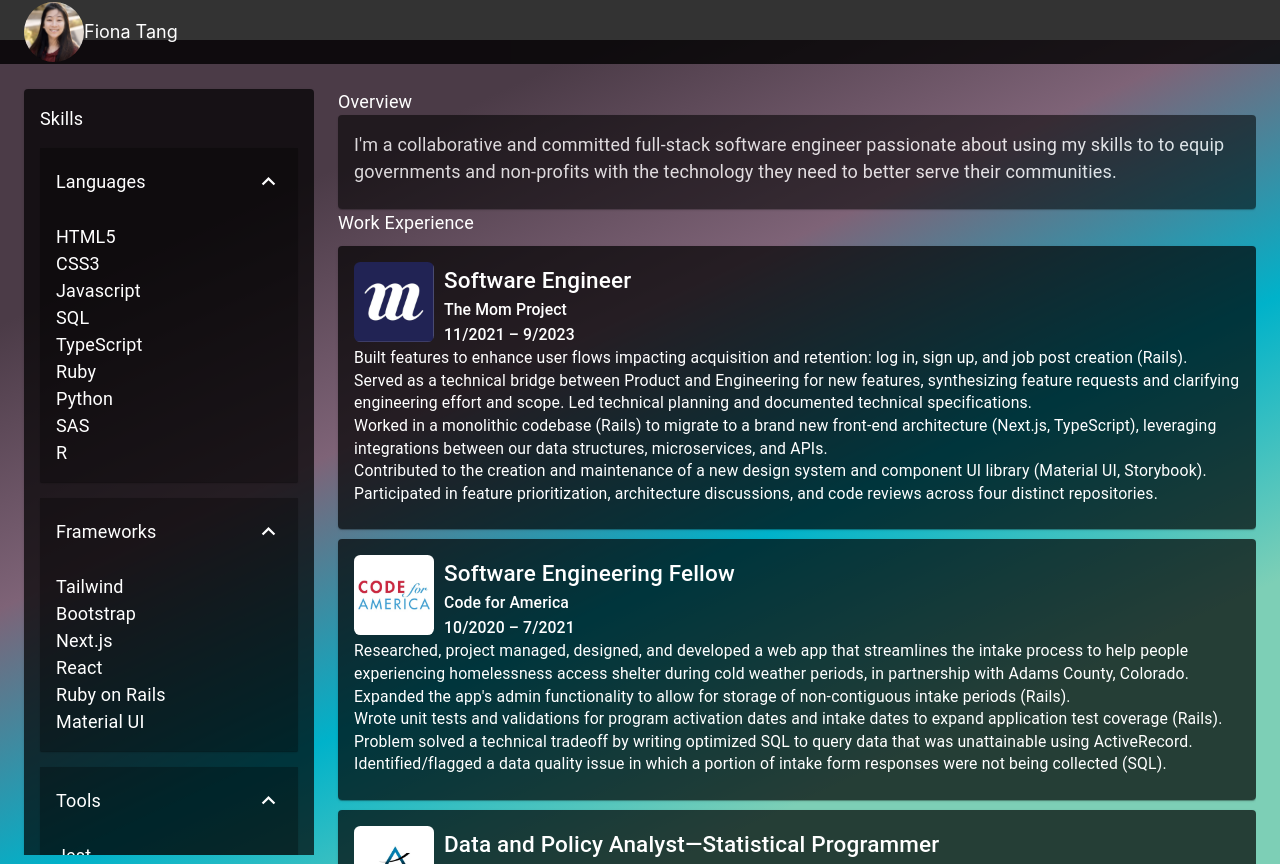
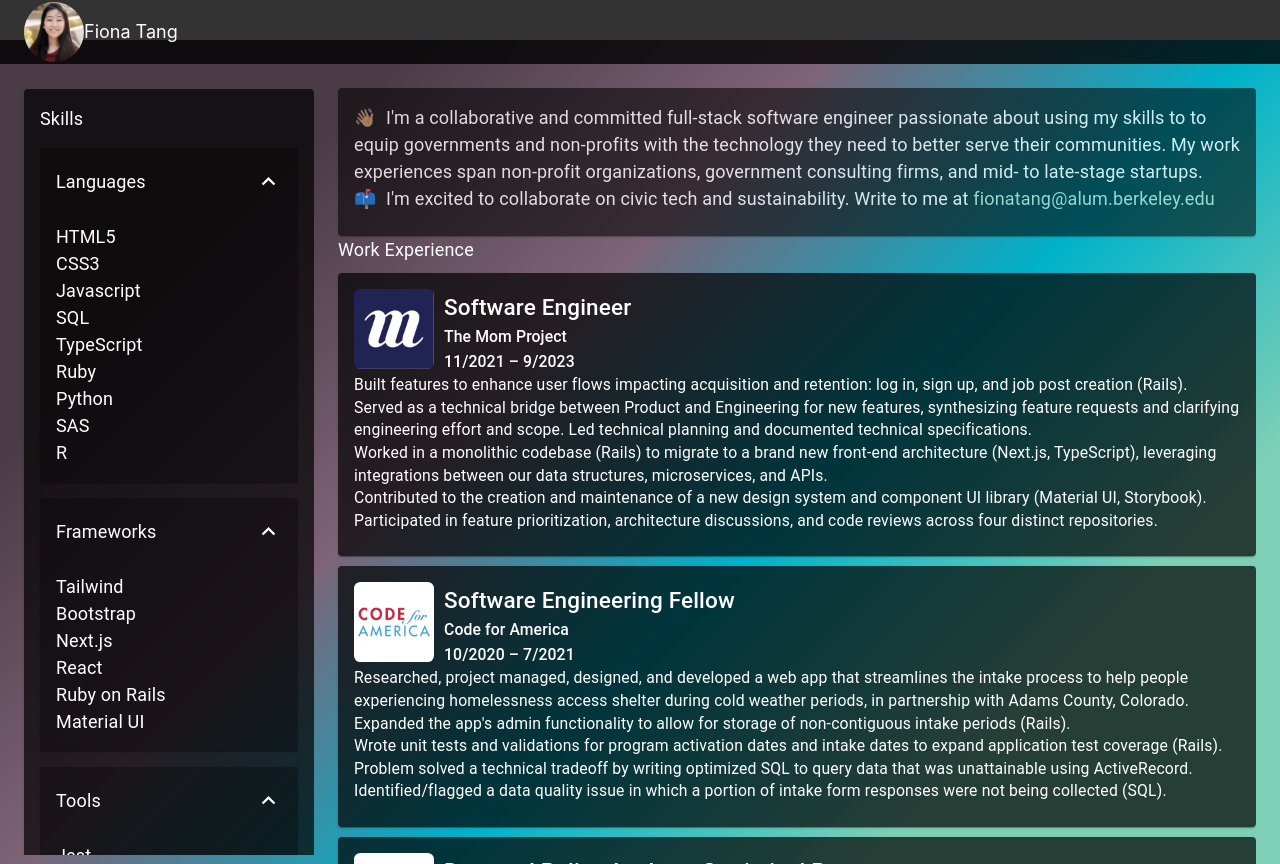
Before and after one commit to fionatagious/fiona.works, a Next.js app: page /resume in a window 1280 px wide. Built offline with nearby package versions, Linux system fonts and the light colour scheme.

Commit message:
overview section

```diff
--- a/pages/resume/index.js
+++ b/pages/resume/index.js
@@ -1,4 +1,5 @@
 import * as React from 'react';
+
 import Container from '@mui/material/Container';
 import Grid from '@mui/material/Grid';
 import Typography from '@mui/material/Typography';
@@ -33,13 +34,12 @@
         <h2 className={utils.descriptionText}>Fiona Tang</h2>
       </Toolbar>
       {/* <Container maxWidth={false} sx={{ position: 'relative', minHeight: '90vh', background: 'linear-gradient(155deg, #7DCFB6 30%, #7DCFB6 30%, #00B2CA 40%, #7E6377 80%, #4B3B47 100%)' }}> */}
-      <Container maxWidth={false} sx={{ position: 'relative', minHeight: '90vh', background: 'linear-gradient(155deg, #4B3B47 20%, #7E6377 40%, #00B2CA 60%, #7DCFB6 80%, #7DCFB6 100%)' }}>
+      <Container maxWidth={false} sx={{ position: 'relative', minHeight: '90vh', background: 'linear-gradient(135deg, #4B3B47 20%, #7E6377 40%, #00B2CA 60%, #7DCFB6 80%, #7DCFB6 100%)' }}>
         <Grid container rowSpacing={{ xs: 2, md: 3 }} columnSpacing={{ xs: 1, sm: 2, md: 3 }}>
           <Grid item xs={3} sx={{ maxHeight: '100vh', overflow: 'auto', marginTop: '15px', paddingBottom: '24px' }}>
             <Skills />
           </Grid>
           <Grid item xs={9} sx={{ maxHeight: '100vh', overflow: 'auto', marginTop: '24px', paddingBottom: '24px' }}>
-            <Typography className={utils.headingMd}>Overview</Typography>
             <Overview />
             <Typography className={utils.headingMd}>Work Experience</Typography>
             <TMPCard />
--- a/pages/resume/overview.js
+++ b/pages/resume/overview.js
@@ -8,8 +8,11 @@
   return (
     <Card sx={{ minWidth: 275, maxWidth: 1200, opacity: 0.8, backgroundColor: 'hsla(0, 100%, 0%, 0.7)' }}>
       <CardContent sx={{ pb: 0 }}>
-        <Typography className={utils.descriptionText}>
-            I&apos;m a collaborative and committed full-stack software engineer passionate about using my skills to to equip governments and non-profits with the technology they need to better serve their communities.
+        <Typography className={utils.overviewText}>
+          👋🏽&nbsp;&nbsp;I&apos;m a collaborative and committed full-stack software engineer passionate about using my skills to to equip governments and non-profits with the technology they need to better serve their communities. My work experiences span non-profit organizations, government consulting firms, and mid- to late-stage startups.
+        </Typography>
+        <Typography className={utils.overviewText}>
+          📫&nbsp;&nbsp;I&apos;m excited to collaborate on civic tech and sustainability. Write to me at <a href="mailto: fionatang@alum.berkeley.edu">fionatang@alum.berkeley.edu</a>
         </Typography>
       </CardContent>
     </Card>
--- a/pages/resume/skills.js
+++ b/pages/resume/skills.js
@@ -1,13 +1,8 @@
 import React from 'react';
-import { useState } from 'react';
 import PropTypes from 'prop-types';
 import Card from '@mui/material/Card';
 import CardContent from '@mui/material/CardContent';
 import SkillsAccordion from '/components/accordion';
-import KeyboardDoubleArrowUp from '@mui/icons-material/KeyboardDoubleArrowUp';
-import Typography from '@mui/material/Typography';
-import Grid from '@mui/material/Grid';
-import utils from '/styles/utils.module.css'
 
   export default function Skills() {
   return (
--- a/styles/global.css
+++ b/styles/global.css
@@ -17,7 +17,7 @@
 }
 
 a {
-  color: #0070f3;
+  color: #b5e4d5;
   text-decoration: none;
 }
 
--- a/styles/globals.css
+++ b/styles/globals.css
@@ -1,7 +1,3 @@
-@tailwind base;
-@tailwind components;
-@tailwind utilities;
-
 html,
 body {
   padding: 0;
--- a/styles/utils.module.css
+++ b/styles/utils.module.css
@@ -16,8 +16,10 @@
 
 .headingLg {
   font-size: 1.5rem;
-  line-height: 1.4;
-  margin: 1rem 0;
+  line-height: 1.5;
+  color: white;
+  margin: 0.5rem 0;
+  text-align: center;
 }
 
 .headingMd {
@@ -37,6 +39,11 @@
 
 .descriptionText {
   color: white;
+}
+
+.overviewText {
+  color: white;
+  text-align: left;
 }
 
 .colorInherit {
```
